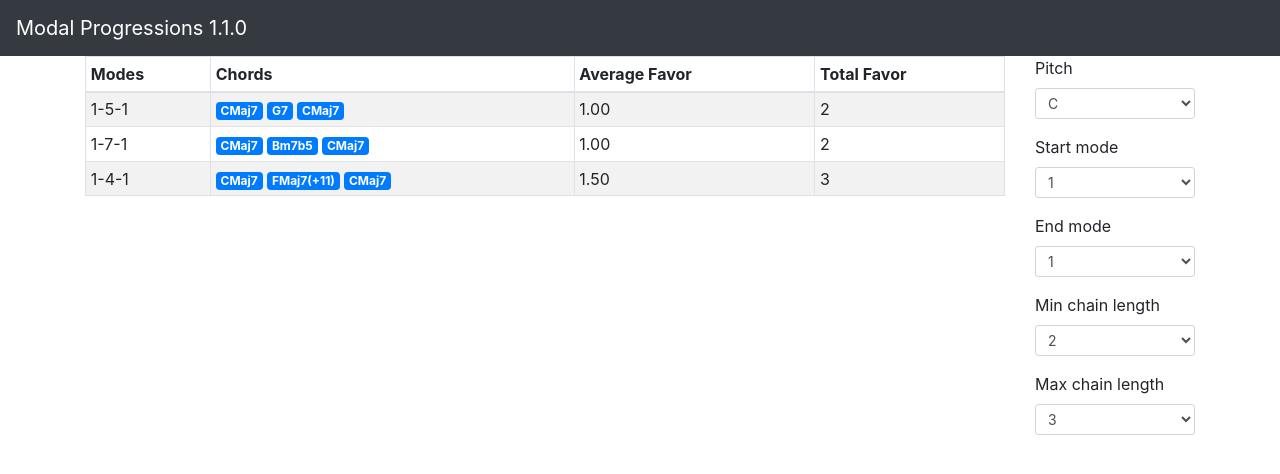
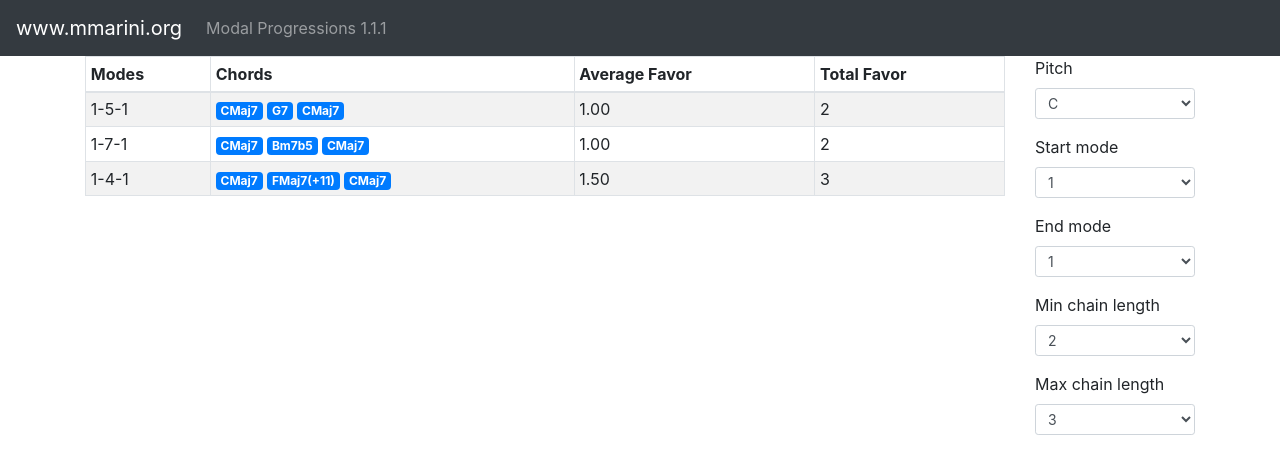
Before and after one commit to m-marini/modprog, a React (Create React App) app: page / in a window 1280 px wide. Shown: the top 474 px of the page. Built offline with nearby package versions, Linux system fonts and the light colour scheme.

Commit message:
Home page link

```diff
--- a/src/ProgPane.js
+++ b/src/ProgPane.js
@@ -3,7 +3,9 @@ import './App.css';
 import { createProgressions, Pitches } from './ModProg';
 
 import _ from 'lodash';
-import { Container, Navbar, Form, FormControl, FormGroup, Row, Col, Table, Badge, Alert } from 'react-bootstrap';
+import { Container, Navbar, Form, FormControl, FormGroup, Row, Col, Table, Badge, Alert, Nav } from 'react-bootstrap';
+
+const Version = "1.1.1";
 
 function Chords({ value }) {
   return (
@@ -171,9 +173,12 @@ class ProgPane extends Component {
     return (
       <div>
         <Navbar bg="dark" variant="dark" expand="lg">
-          <Navbar.Brand href="#home">Modal Progressions 1.1.0</Navbar.Brand>
+          <Navbar.Brand href="http://www.mmarini.org">www.mmarini.org</Navbar.Brand>
           <Navbar.Toggle aria-controls="basic-navbar-nav" />
           <Navbar.Collapse id="basic-navbar-nav">
+            <Nav className="mr-auto">
+              <Nav.Link href="#">Modal Progressions {Version}</Nav.Link>
+            </Nav>
           </Navbar.Collapse>
         </Navbar>
         <Container>
```
Also changed, not shown: 2 other files (tests, documents, lock files or other folders).
